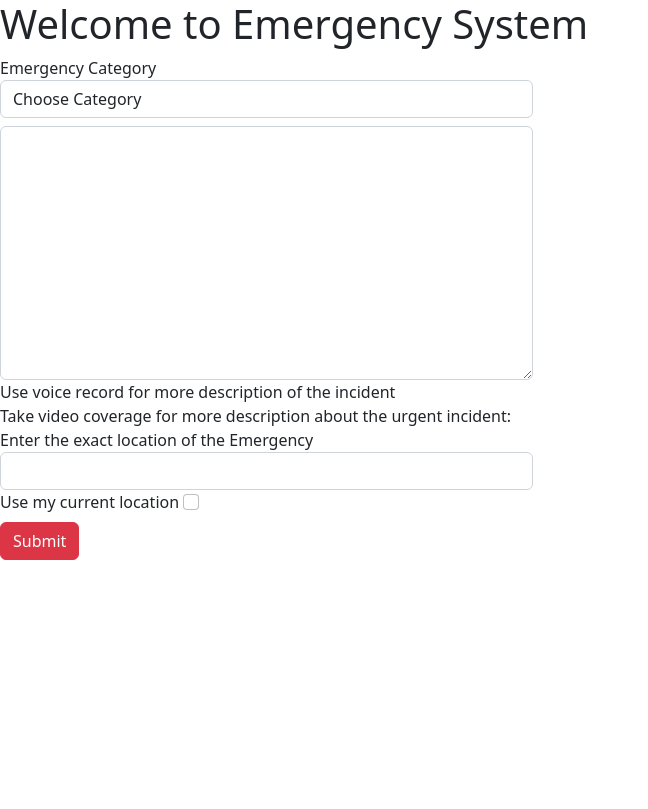
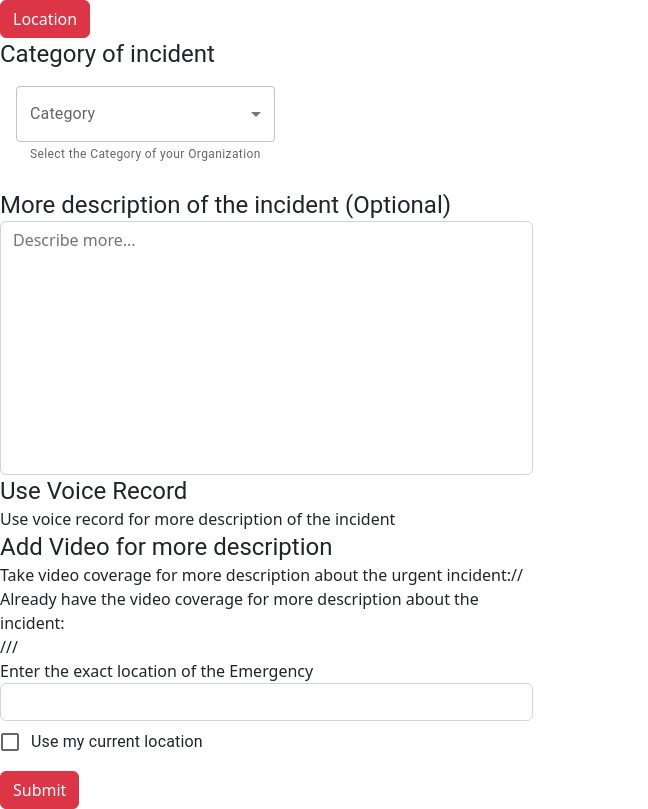
Before and after one commit to John-Fixit/Emergency-system-frontend, a React (Create React App) app: page /emergency in a window 1280 px wide. Shown: the whole page, without its empty margins (0-648 px from the left). Built offline with nearby package versions, Linux system fonts and the light colour scheme; no server answers.

Commit message:
implenting getting user current location coordinate

```diff
--- a/src/App.js
+++ b/src/App.js
@@ -10,7 +10,7 @@ function App() {
 
   return (
     <>
-      <h1>Welcome to Emergency System</h1>
+
       <Routes >
         <Route path='' element={<Navigate to={'/emergency'}/>}/>
         <Route path='/emergency' element={<Emergency/>}/>
--- a/src/Components/Organization/AddOrg.js
+++ b/src/Components/Organization/AddOrg.js
@@ -1,27 +1,42 @@
-import * as React from 'react';
-import Avatar from '@mui/material/Avatar';
-import Button from '@mui/material/Button';
-import CssBaseline from '@mui/material/CssBaseline';
-import TextField from '@mui/material/TextField';
-import FormControlLabel from '@mui/material/FormControlLabel';
-import Checkbox from '@mui/material/Checkbox';
-import Link from '@mui/material/Link';
-import Grid from '@mui/material/Grid';
-import Box from '@mui/material/Box';
-import LockOutlinedIcon from '@mui/icons-material/LockOutlined';
-import Typography from '@mui/material/Typography';
-import Container from '@mui/material/Container';
-import { createTheme, ThemeProvider } from '@mui/material/styles';
-
+import * as React from "react";
+import Avatar from "@mui/material/Avatar";
+import Button from "@mui/material/Button";
+import CssBaseline from "@mui/material/CssBaseline";
+import TextField from "@mui/material/TextField";
+import FormControlLabel from "@mui/material/FormControlLabel";
+import Checkbox from "@mui/material/Checkbox";
+import Link from "@mui/material/Link";
+import Grid from "@mui/material/Grid";
+import Box from "@mui/material/Box";
+import LockOutlinedIcon from "@mui/icons-material/LockOutlined";
+import Typography from "@mui/material/Typography";
+import Container from "@mui/material/Container";
+import { createTheme, ThemeProvider } from "@mui/material/styles";
+import { createOrg } from "../../FunctionControllers/createOrgFunc";
+import {
+  FormControl,
+  FormHelperText,
+  InputLabel,
+  MenuItem,
+  Select,
+} from "@mui/material";
+import {ToastContainer, toast} from "react-toastify";
+import "react-toastify/dist/ReactToastify.css";
+import Loader from "react-spinners/ClockLoader"
 function Copyright(props) {
   return (
-    <Typography variant="body2" color="text.secondary" align="center" {...props}>
-      {'Copyright © '}
-      <Link color="inherit" href="https://mui.com/">
-        Your Website
-      </Link>{' '}
+    <Typography
+      variant="body2"
+      color="text.secondary"
+      align="center"
+      {...props}
+    >
+      {"Copyright © "}
+      <Link color="inherit" href="https://github.com/John-Fixit">
+        John-Fixit
+      </Link>{" "}
       {new Date().getFullYear()}
-      {'.'}
+      {"."}
     </Typography>
   );
 }
@@ -29,90 +44,158 @@ function Copyright(props) {
 const theme = createTheme();
 
 export default function AddOrg() {
-  const handleSubmit = (event) => {
-    event.preventDefault();
-    const data = new FormData(event.currentTarget);
-    console.log({
-      email: data.get('email'),
-      password: data.get('password'),
-    });
+
+  const [isLoading, setIsLoading] = React.useState(false)
+  const [orgData, setOrgData] = React.useState({
+    name: "",
+    email: "",
+    category: "Choose Category",
+    description: ""
+  })
+
+  const toastStyle = { theme: "colored", delay: 8000, autoClose: true, draggable: true, pauseOnHover: true};
+
+  const handleChange=(e)=>{
+      setOrgData({...orgData, [e.target.name]: e.target.value})
+  }
+
+  const handleSubmit = () => {
+
+    if(handleValidation()){
+      setIsLoading(true)
+      createOrg(orgData)
+        .then((res) => {
+          if(res.success){
+            console.log(res)
+            toast.success(res.message, toastStyle);
+            orgData.name = ""
+            orgData.email = ""
+            orgData.category = ""
+            orgData.description = ""
+          }
+          else toast.error(res.message, toastStyle);
+        })
+        .catch((err) => {
+            toast.error(`${err.message}: please check your connection!`, toastStyle)
+        }).finally(()=>{
+
+          setIsLoading(false)
+        });
+
+    }
+    else {
+        toast.error("Please select your organization category!", toastStyle)
+    }
   };
 
+
+  const handleValidation =()=>{
+      if(!(!!orgData.category)){
+        return false;
+    }
+    else{
+      return true
+    }
+  }
+
   return (
-    <ThemeProvider theme={theme}>
-      <Container component="main" maxWidth="xs">
+      <React.Fragment>
+            <ThemeProvider theme={theme}>
+      <Container component="main" maxWidth="sm" className="p-2 shadow rounded-3">
         <CssBaseline />
         <Box
           sx={{
-            marginTop: 8,
-            display: 'flex',
-            flexDirection: 'column',
-            alignItems: 'center',
+            marginTop: 4,
+            display: "flex",
+            flexDirection: "column",
+            alignItems: "center",
           }}
         >
-          <Avatar sx={{ m: 1, bgcolor: 'secondary.main' }}>
+          <Avatar sx={{ m: 1, bgcolor: "secondary.main" }}>
             <LockOutlinedIcon />
           </Avatar>
+
           <Typography component="h1" variant="h5">
-            Sign up
+            Sign up your Organization
           </Typography>
-          <Box component="form" noValidate onSubmit={handleSubmit} sx={{ mt: 3 }}>
+            <div className="mt-3">
             <Grid container spacing={2}>
               <Grid item xs={12} sm={6}>
                 <TextField
                   autoComplete="given-name"
-                  name="firstName"
+                  name="name"
                   required
                   fullWidth
-                  id="firstName"
-                  label="First Name"
+                  id="name"
+                  label="Name of Organization"
                   autoFocus
+                  onChange={(e)=>handleChange(e)}
+                  value={orgData.name}
                 />
               </Grid>
               <Grid item xs={12} sm={6}>
-                <TextField
-                  required
-                  fullWidth
-                  id="lastName"
-                  label="Last Name"
-                  name="lastName"
-                  autoComplete="family-name"
-                />
+              <FormControl sx={{ m: 2, minWidth: 120 }}>
+                <InputLabel id="demo-simple-select-label">Category</InputLabel>
+                <Select
+                  labelId="demo-simple-select-label"
+                  id="demo-simple-select"
+                  name="category"
+                  value={orgData.category}
+                  label="Category"
+                   onChange={(e)=>handleChange(e)}
+                >
+                  <MenuItem value={"vehicleAccident"}>Vehicle Accident</MenuItem>
+                  <MenuItem value={"fireAccident"}>Fire Accident</MenuItem>
+                  <MenuItem value={"robbery"}>Robbery</MenuItem>
+                  <MenuItem value={"riot"}>Riot</MenuItem>
+                </Select>
+                <FormHelperText>
+                  Select the Category of your Organization
+                </FormHelperText>
+              </FormControl>
               </Grid>
+
               <Grid item xs={12}>
                 <TextField
                   required
                   fullWidth
-                  id="email"
-                  label="Email Address"
+                  label="Organization Email Address"
                   name="email"
+                  type="email"
                   autoComplete="email"
+                   onChange={(e)=>handleChange(e)}
+                   value={orgData.email}
                 />
               </Grid>
               <Grid item xs={12}>
-                <TextField
-                  required
-                  fullWidth
-                  name="password"
-                  label="Password"
-                  type="password"
-                  id="password"
-                  autoComplete="new-password"
-                />
+                <FormHelperText>
+                  Provide your organization description here
+                </FormHelperText>
+                <textarea rows="10" cols="10" name="description" placeholder="Your Organization description" className="form-control textArea"
+                 onChange={(e)=>handleChange(e)}
+                 value={orgData.description}
+                 >
+                </textarea>
               </Grid>
+
               <Grid item xs={12}>
                 <FormControlLabel
-                  control={<Checkbox value="allowExtraEmails" color="primary" />}
-                  label="I want to receive inspiration, marketing promotions and updates via email."
+                  control={
+                    <Checkbox value="allowExtraEmails" color="primary" />
+                  }
+                  label="We also want to receive notification and updates via email."
                 />
               </Grid>
             </Grid>
+
             <Button
-              type="submit"
               fullWidth
               variant="contained"
               sx={{ mt: 3, mb: 2 }}
+              className="gap-2"
+              onClick={handleSubmit}
             >
+              <Loader loading={isLoading} size={20} color={"white"} cssOverride={{}}/>
               Sign Up
             </Button>
             <Grid container justifyContent="flex-end">
@@ -122,10 +205,12 @@ export default function AddOrg() {
                 </Link>
               </Grid>
             </Grid>
-          </Box>
+            </div>
         </Box>
         <Copyright sx={{ mt: 5 }} />
       </Container>
     </ThemeProvider>
+    <ToastContainer />
+      </React.Fragment>
   );
 }
--- a/src/Components/User/Emergency.js
+++ b/src/Components/User/Emergency.js
@@ -1,13 +1,14 @@
 
-import React, { useState } from "react";
-import { sendMsg } from "../../FunctionControllers/sendMsg";
+import React from "react";
+import { sendMsg } from "../../FunctionControllers/sendMsgFunc";
 import "../../Styles/emergency.css";
 import {ToastContainer, toast} from "react-toastify";
 import "react-toastify/dist/ReactToastify.css";
+import { Checkbox, FormControl, FormControlLabel, FormHelperText, InputLabel, MenuItem, Select, Typography } from "@mui/material";
+import { getLocation } from "../../FunctionControllers/getUserCurrentLocation";
 function Emergency() {
-  const [category, setcategory] = useState("");
-  const [location, setlocation] = useState("");
-  const [details, setdetails] = useState({
+  const [useCurrentLocation, setUseCurrentLocation] = React.useState(null);
+  const [details, setdetails] = React.useState({
     category: "",
     text: "",
     location: "",
@@ -20,18 +21,16 @@ const toastStyle = {theme: "colored", delay: 8000, autoClose: true, draggable: t
     setdetails({ ...details, [e.target.name]: e.target.value });
   };
 
+
+  getLocation()
+
   const submit = () => {
     const { category, text, location } = details;
-    // let loc = navigator.geolocation.getCurrentPosition((position)=>{
-    //     console.log(position)
-    // })
-
     if(handleValidation()){
 
       if(!(!!details.location)){
-        //get the current location of the user
+
       }
-
 
       sendMsg({category, text, location}).then((res)=>{
         if(res.code){
@@ -50,7 +49,6 @@ const toastStyle = {theme: "colored", delay: 8000, autoClose: true, draggable: t
     else{
       toast.error("Please choose the category of the emergency!!", toastStyle);
     }
-
   };
   const handleValidation = () => {
     if(!(!!details.category)){
@@ -61,44 +59,81 @@ const toastStyle = {theme: "colored", delay: 8000, autoClose: true, draggable: t
     }
   };
 
+
+  const handleCheck=(e)=>{
+    setUseCurrentLocation(e.target.checked)
+    console.log(e.target.checked)
+  }
+
   return (
     <>
-
+      <button className="btn btn-danger" onClick={getLocation}>Location</button>
       <div className="col-sm-5" >
         <div className="category">
-          <label htmlFor="">Emergency Category</label>
-          <select
-            className="form-control"
-            name="category"
-            onChange={(e) => handleChange(e)}
-          >
-            <option value="">Choose Category</option>
-            <option value="vehicleAccident">Vehicle Accident</option>
-            <option value="fireAccident">Fire Accident</option>
-            <option value="robbery">Robbery</option>
-            <option value="riot">Riot</option>
-          </select>
+        <Typography component="h1" variant="h5">
+            Category of incident
+          </Typography>
+          <FormControl sx={{ m: 2, minWidth: 120 }}>
+                <InputLabel id="demo-simple-select-label">Category</InputLabel>
+                <Select
+                  labelId="demo-simple-select-label"
+                  id="demo-simple-select"
+                  name="category"
+                  value={details.category}
+                  label="Category"
+                   onChange={(e)=>handleChange(e)}
+                >
+                  <MenuItem value={""}>Choose Category</MenuItem>
+                  <MenuItem value={"vehicleAccident"}>Vehicle Accident</MenuItem>
+                  <MenuItem value={"fireAccident"}>Fire Accident</MenuItem>
+                  <MenuItem value={"robbery"}>Robbery</MenuItem>
+                  <MenuItem value={"riot"}>Riot</MenuItem>
+                </Select>
+                <FormHelperText>
+                  Select the Category of your Organization
+                </FormHelperText>
+              </FormControl>
         </div>
         <div className="content my-2">
           <div className="text_desc_area">
+          <Typography component="h1" variant="h5">
+            More description of the incident (Optional)
+          </Typography>
             <textarea
               rows="10"
               cols="30"
               name="text"
-              className="form-control"
+              className="form-control textArea"
+              placeholder="Describe more..."
               onChange={(e) => handleChange(e)}
             ></textarea>
           </div>
           <div className="voice_desc_area">
+            <Typography component="" variant="h5">
+              Use Voice Record
+            </Typography>
             <label htmlFor="">
               Use voice record for more description of the incident
             </label>
           </div>
           <div className="video_desc_area">
+          <Typography component="h1" variant="h5">
+              Add Video for more description
+          </Typography>
+          <div className="take_video">
             <label htmlFor="">
               Take video coverage for more description about the urgent
               incident:{" "}
             </label>
+            //
+          </div>
+          <div className="upload_video">
+          <label htmlFor="">
+              Already have the video coverage for more description about the
+              incident:{" "}
+            </label>
+            ///
+          </div>
           </div>
 
           <div className="">
@@ -111,8 +146,10 @@ const toastStyle = {theme: "colored", delay: 8000, autoClose: true, draggable: t
             />
 
             <div className="device_location">
-              <label htmlFor="">Use my current location</label>{" "}
-              <input type="checkbox" className="form-check-input"/>
+              <FormControlLabel
+              control={<Checkbox checked={useCurrentLocation} onChange={handleCheck} />}
+              label="Use my current location"
+    />
             </div>
           </div>
         </div>
--- /dev/null
+++ b/src/FunctionControllers/createOrgFunc.js
@@ -0,0 +1,18 @@
+import axios from "axios"
+import { baseUrl } from "../URL"
+
+const createOrg=(org_details)=>{
+    return axios.post(`${baseUrl}/org/addOrg`, org_details).then((res)=>{
+        return res.data
+    }).catch((err)=>{
+        if(err.response){
+           return err.response.data
+        }
+          else{
+            return {message: err.message, success: false}
+        }
+    })
+}
+
+
+export {createOrg}
--- /dev/null
+++ b/src/FunctionControllers/getUserCurrentLocation.js
@@ -0,0 +1,17 @@
+const getLocation = () => {
+  if (navigator.geolocation) {
+    navigator.permissions.query({ name: "geolocation" }).then((result) => {
+      if (result.state === "granted" || result.state === "prompt") {
+        navigator.geolocation.getCurrentPosition((position) => {
+          console.log(position.coords.latitude);
+        });
+      } else if (result.state === "denied") {
+            alert("Enable location permissions for this website on your browser setting");
+      }
+    });
+  }else{
+    alert("Geolocation is not supported in your browser");
+  }
+};
+
+export { getLocation };
--- a/src/FunctionControllers/sendMsg.js
+++ b/src/FunctionControllers/sendMsgFunc.js
@@ -1,8 +1,6 @@
 import axios from "axios"
+import { baseUrl } from "../URL"
 
-
-
-let baseUrl = process.env.NODE_ENV === 'development'? process.env.REACT_APP_SERVER_DEV_URL: process.env.REACT_APP_SERVER_PRO_URL;
 
 const sendMsg=(msgDetail)=>{
    return axios.post(`${baseUrl}/msg/sendMsg`, msgDetail).then((res)=>{
--- /dev/null
+++ b/src/URL.js
@@ -0,0 +1 @@
+export const baseUrl = process.env.NODE_ENV === 'development'? process.env.REACT_APP_SERVER_DEV_URL: process.env.REACT_APP_SERVER_PRO_URL;
--- a/src/index.css
+++ b/src/index.css
@@ -11,3 +11,9 @@ code {
   font-family: source-code-pro, Menlo, Monaco, Consolas, 'Courier New',
     monospace;
 }
+
+
+/* custom CSS */
+.textArea{
+  resize: none;
+}
```
